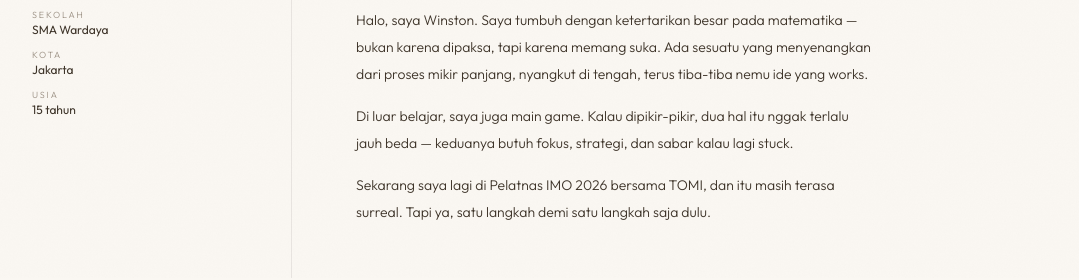
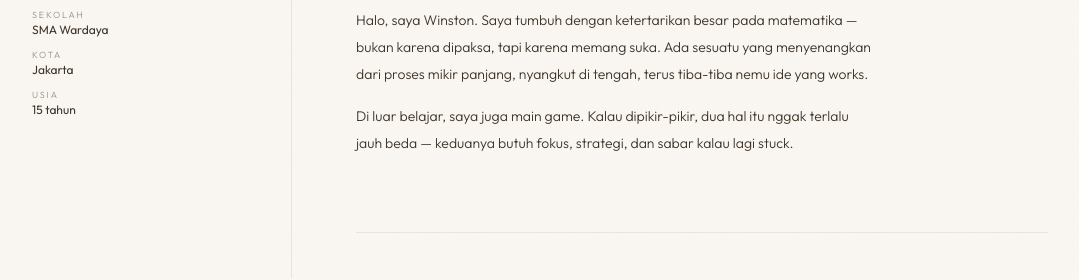
Before and after one commit to winstonchristiangani-code/personal-website, a plain HTML site: page index.html in a window 1280 px wide. Shown: the part 522-802 px from the top of the page, without its empty margins (100-1179 px from the left). Drawn offline with nearby package versions, Linux system fonts and the light colour scheme; a web font is replaced by a local one.

Commit message:
Update index.html

```diff
--- a/index.html
+++ b/index.html
@@ -453,8 +453,6 @@ footer {
         terlalu jauh beda — keduanya butuh fokus, strategi, dan sabar kalau lagi stuck.
       </p>
       <p class="about-body" style="margin-top:16px">
-        Sekarang saya lagi di Pelatnas IMO 2026 bersama TOMI, dan itu masih terasa
-        surreal. Tapi ya, satu langkah demi satu langkah saja dulu.
       </p>
     </section>
 
```
